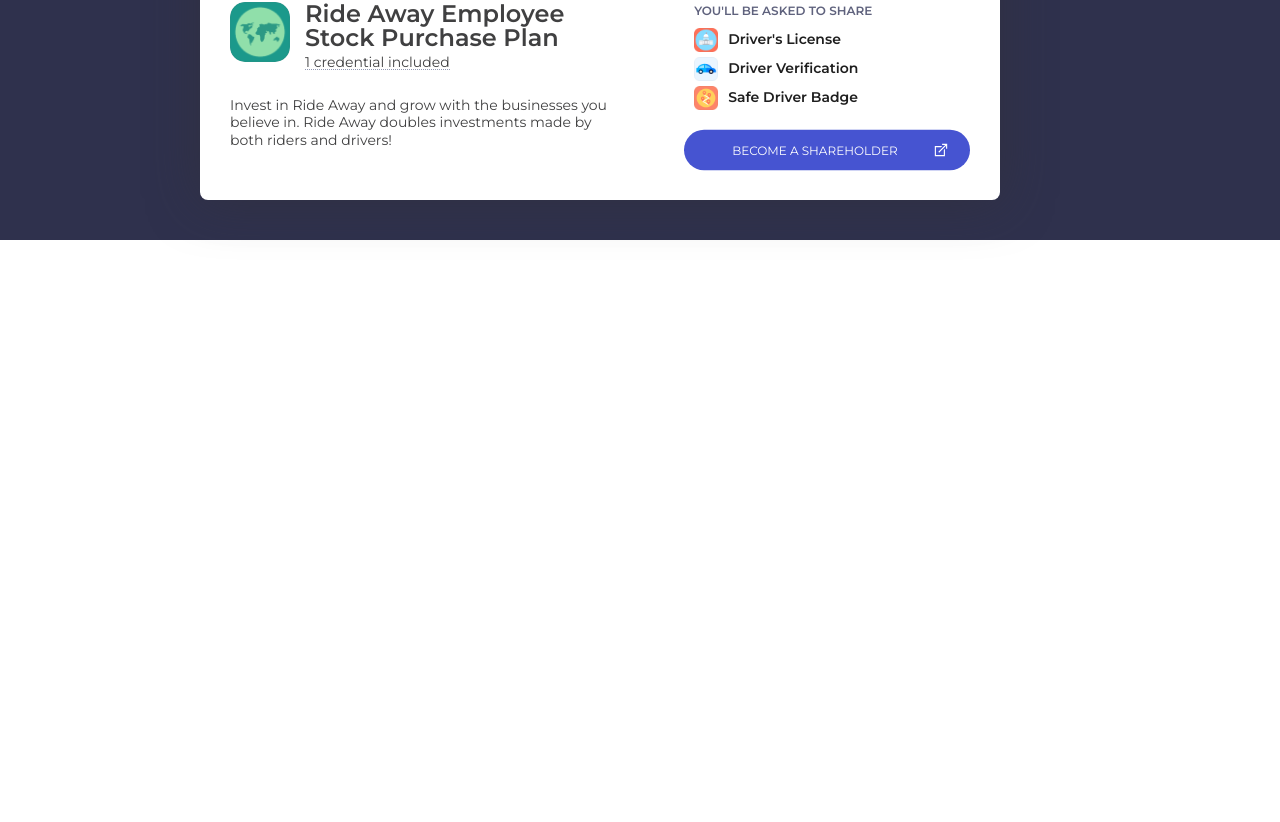
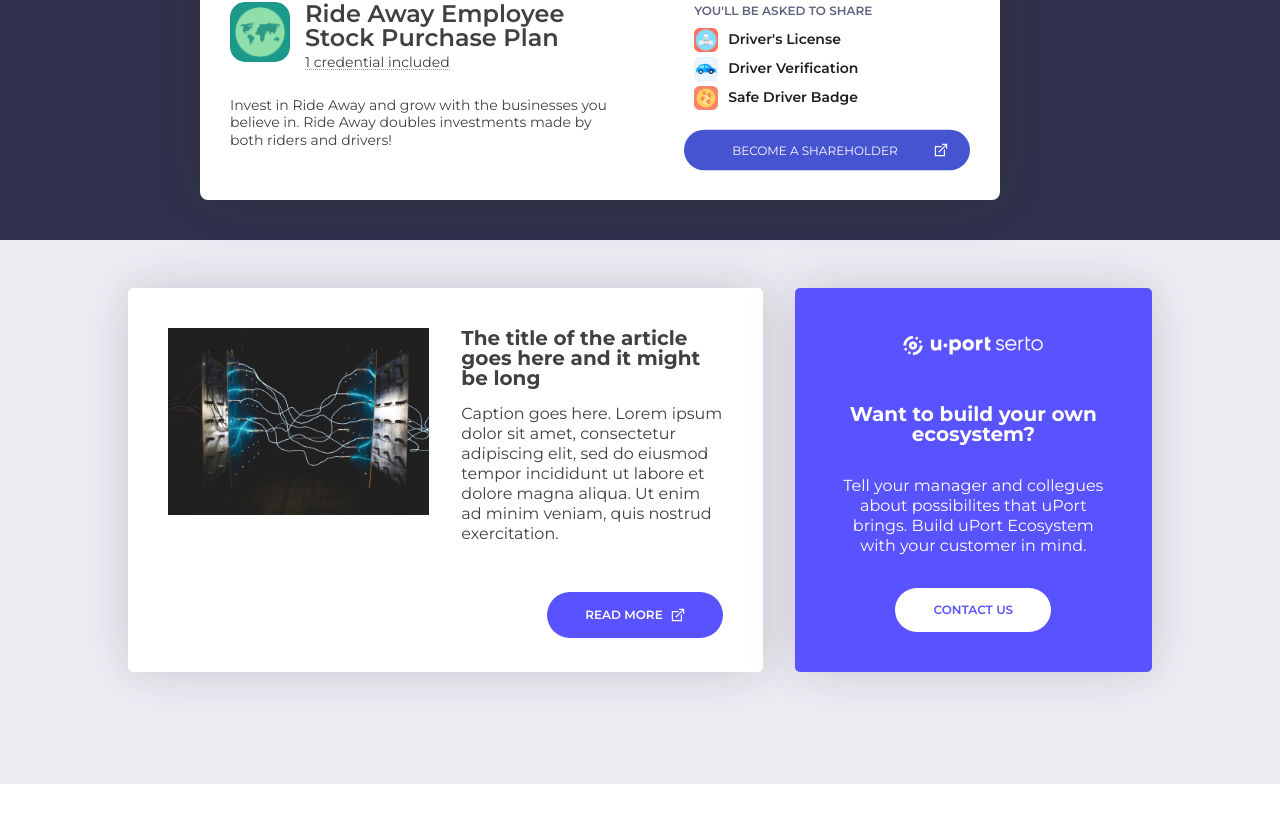
Before and after one commit to uport-project/uportlandia, a React (Create React App) app: page / in a window 1280 px wide. Shown: the part 3660-4482 px from the top of the page. Before the commit the page ends 3996 px from the top, so only its background shows below. Built offline with nearby package versions, Linux system fonts and the light colour scheme.

Commit message:
Home page modules added

```diff
--- /dev/null
+++ b/src/components/Home/LearnMore.js
@@ -0,0 +1,151 @@
+import React from "react";
+import styled from "styled-components";
+import { useTranslation } from "react-i18next";
+
+import { CapsuleHeading } from "../shared/elements";
+import * as theme from "../shared/theme";
+import { large, medium } from "../shared/grid";
+import learnMoreImage from "../../images/learn-more.png";
+import sertoWhite from "../../images/serto-white-horiz.png";
+import popupIcon from "../../images/popup-arrow.svg";
+
+function LearnMore () {
+  const { t } = useTranslation();
+  return (<Wrapper>
+    <CapsuleHeading>{t("Learn More About Serto Ecosystem")}</CapsuleHeading>
+    <Container>
+      <Article>
+        <img src={learnMoreImage} alt="Sample Image" />
+        <div className="content">
+          <h5>The title of the article goes here and it might be long</h5>
+          <p>
+            Caption goes here. Lorem ipsum dolor sit amet, consectetur
+            adipiscing elit, sed do eiusmod tempor incididunt ut labore et
+            dolore magna aliqua. Ut enim ad minim veniam, quis nostrud
+            exercitation.
+          </p>
+        </div>
+        <div>
+          <a className="capsule-link" href="#">
+            Read More
+            <img className="popup-icon" src={popupIcon} alt="" />
+          </a>
+        </div>
+      </Article>
+      <Aside>
+        <img className="logo" src={sertoWhite} alt="uPort Serto Logo" />
+        <h5>Want to build your own ecosystem?</h5>
+        <p>
+          Tell your manager and collegues about possibilites that uPort
+          brings.  Build uPort Ecosystem with your customer in mind.
+        </p>
+        <a className="capsule-link inverse" href="#">Contact Us</a>
+      </Aside>
+    </Container>
+  </Wrapper>);
+}
+
+const Wrapper = styled.div`
+  background-color: #EEEDF4;
+  padding: 3rem 20px 7rem;
+  ${medium(`padding: 3rem 10vw 7rem;`)}
+
+  ${CapsuleHeading} {
+    background-color: #EEEDF4;
+  }
+  .capsule-link {
+    align-items: center;
+    background: ${theme.colors.primary};
+    border-radius: 50px;
+    color: #fff;
+    display: flex;
+    font-weight: 600;
+    padding: 16px 38px;
+    font-size: ${12/16}rem;
+    justify-content: center;
+    text-decoration: none;
+    text-transform: uppercase;
+
+    &.inverse {
+      background: #fff;
+      color: ${theme.colors.primary};
+    }
+
+    .popup-icon {
+      margin-left: 8px;
+    }
+  }
+`;
+const Container = styled.div`
+  ${medium("display: flex;")}
+`;
+const Article = styled.article`
+  align-items: flex-start;
+  background: #fff;
+  box-shadow: 0 0 50px rgba(50, 48, 57, 0.2);
+  border-radius: 5px;
+  flex: 2;
+  padding: 40px 20px;
+  ${medium(`
+    display: grid;
+    grid-gap: 2rem;
+    grid-template-columns: 1fr 1fr;
+    grid-template-rows: 1fr 40px;
+
+    div:last-child {
+      grid-area: 2 / 1 / 3 / 3;
+      .capsule-link {
+        float: right;
+      }
+    }
+  `)}
+  ${large(`padding: 40px`)}
+
+  img {
+    display: block;
+    max-height: 100%;
+    max-width: 100%;
+  }
+  h5 {
+    font-size: ${20/16}rem;
+    font-weight: 700;
+    margin: 1rem 0;
+    ${medium(`margin: 0 0 1rem;`)}
+  }
+  p {
+    font-size: 1rem;
+    margin-bottom: 1rem;
+  }
+
+`;
+const Aside = styled.aside`
+  align-items: center;
+  background: #5952FF;
+  box-shadow: 0 0 50px rgba(50, 48, 57, 0.2);
+  border-radius: 5px;
+  color: #fff;
+  display: flex;
+  flex: 1;
+  flex-direction: column;
+  justify-content: space-between;
+  margin: 40px 0 0 0;
+  padding: 40px 20px;
+  text-align: center;
+  ${medium("margin: 0 0 0 2rem;")}
+  ${large(`padding: 40px`)}
+  .logo {
+    max-height: 100%;
+    max-width: 100%;
+  }
+  h5 {
+    font-size: ${20/16}rem;
+    font-weight: 700;
+    margin: 1.5rem 0 1rem;
+  }
+  p {
+    font-size: 1rem;
+    margin-bottom: 1rem;
+  }
+`;
+
+export default LearnMore;
--- a/src/components/Home/index.js
+++ b/src/components/Home/index.js
@@ -9,8 +9,9 @@
 import { CapsuleHeading } from "../shared/elements";
 import Header from "./Header";
 import Step from "./Step";
+import LearnMore from "./LearnMore";
+import AppDownload from "./AppDownloadContainer";
 import Card from "../shared/ServiceCard";
-import AppDownload from "./AppDownloadContainer";
 import { SERVICES } from "../../constants/config";
 
 const Home = props => {
@@ -37,6 +38,7 @@
           </React.Fragment>))}
       </Container>
     </Cards>
+    <LearnMore />
     <AppDownload />
   </Wrapper>)
 };
--- a/src/components/shared/theme.js
+++ b/src/components/shared/theme.js
@@ -31,7 +31,7 @@
 };
 
 export const colors = {
-  primary: "#5C50CA",
+  primary: "#5952FF",
   mutedText: "#9E9E9E",
   mutedText2: "#9299B3",
   mutedText3: "#d0d0d0",
```
Also changed, not shown: src/images/learn-more.png (added), src/images/serto-white-horiz.png (added).
